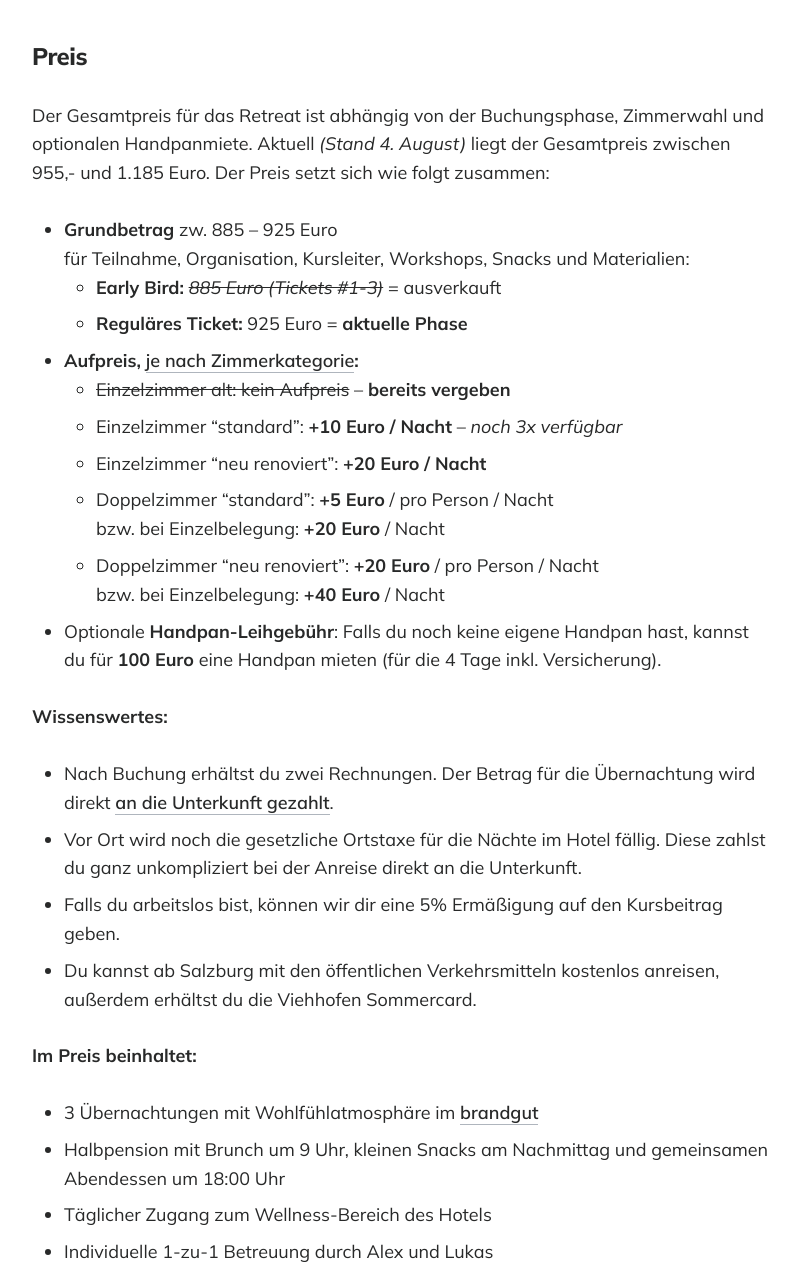
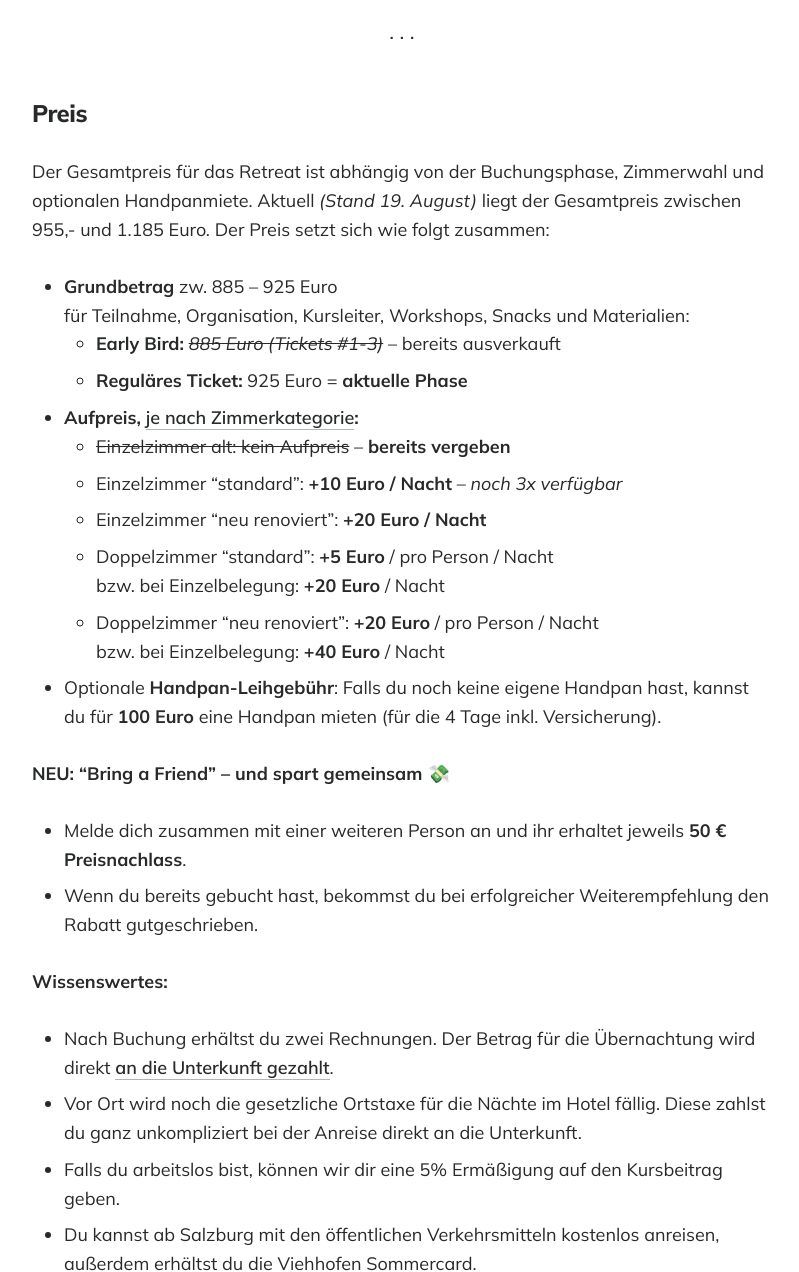
Before and after one commit to lukasziegler/retreats-in-oesterreich, a Jekyll site: the page built from _posts/2025-09-18-handpan-retreat-saalbach-2025.markdown, in a window 1280 px wide and 1400 px high, scrolled down 5224 px, cut to the strip 128-1400 px from the top of the window. Shown: the whole strip, without its empty margins (238-1037 px from the left). Built offline with Jekyll 4.4.1, drawn with Linux system fonts in a browser that asks for light colours; some of the changed text lies outside the part shown.

Commit message:
partner special

```diff
--- a/_posts/2025-09-18-handpan-retreat-saalbach-2025.markdown
+++ b/_posts/2025-09-18-handpan-retreat-saalbach-2025.markdown
@@ -15,6 +15,8 @@ featured: true
 
 ## 18. - 21. September 2025
 **4 Tage in den wunderschönen Salzburger Bergen mit Alex & Lukas**
+
+**💸 Neu: "Bring a Friend" – und spart gemeinsam 💸** – <a href="#bring-a-friend">siehe Details</a>
 
 Träumst du auch davon? Deine eigene Handpan zu haben und umgeben von toller Natur zu spielen? Einzutauchen in die Handpan-Welt, ohne dir gleich ein eigenes Instrument kaufen zu müssen? Und das kombiniert mit Yoga, Wellness und in der traumhaften Kulisse der Salzburger Bergwelt?
 
@@ -112,13 +114,13 @@ Auch für die **Yogastunden** von Alex sind keine Yoga-Vorkenntnisse notwendig.
 ### Preis
 
 
-Der Gesamtpreis für das Retreat ist abhängig von der Buchungsphase, Zimmerwahl und optionalen Handpanmiete. Aktuell _(Stand 4. August)_ liegt der Gesamtpreis zwischen 955,- und 1.185 Euro. Der Preis setzt sich wie folgt zusammen:
+Der Gesamtpreis für das Retreat ist abhängig von der Buchungsphase, Zimmerwahl und optionalen Handpanmiete. Aktuell _(Stand 19. August)_ liegt der Gesamtpreis zwischen 955,- und 1.185 Euro. Der Preis setzt sich wie folgt zusammen:
 
 <!-- Der Preis setzt sich zusammen aus der Retreat-Teilnahme, der Unterkunft und einer evtl. gemieteten Leih-Handpan: -->
 
 - **Grundbetrag** zw. 885 – 925 Euro <br>
   für Teilnahme, Organisation, Kursleiter, Workshops, Snacks und Materialien:
-  - **Early Bird:** <em style="text-decoration: line-through;"> 885 Euro (Tickets #1-3)</em> = ausverkauft
+  - **Early Bird:** <em style="text-decoration: line-through;"> 885 Euro (Tickets #1-3)</em> – bereits ausverkauft
   - **Reguläres Ticket:** 925 Euro = **aktuelle Phase**
 
 - **Aufpreis, <a href="https://www.brandgut.at/zimmer/" target="_blank">je nach Zimmerkategorie</a>:**
@@ -131,6 +133,11 @@ Der Gesamtpreis für das Retreat ist abhängig von der Buchungsphase, Zimmerwahl
     bzw. bei Einzelbelegung: **+40 Euro** / Nacht
 
 - Optionale **Handpan-Leihgebühr**: Falls du noch keine eigene Handpan hast, kannst du für **100 Euro** eine Handpan mieten (für die 4 Tage inkl. Versicherung).
+
+<strong id="bring-a-friend">NEU: "Bring a Friend" – und spart gemeinsam 💸</strong>
+
+- Melde dich zusammen mit einer weiteren Person an und ihr erhaltet jeweils **50 € Preisnachlass**.
+- Wenn du bereits gebucht hast, bekommst du bei erfolgreicher Weiterempfehlung den Rabatt gutgeschrieben.
 
 **Wissenswertes:**
 - Nach Buchung erhältst du zwei Rechnungen. Der Betrag für die Übernachtung wird direkt <a href="https://www.brandgut.at/pauschalen/handpan-retreat/" target="_blank">an die Unterkunft gezahlt</a>.
```
